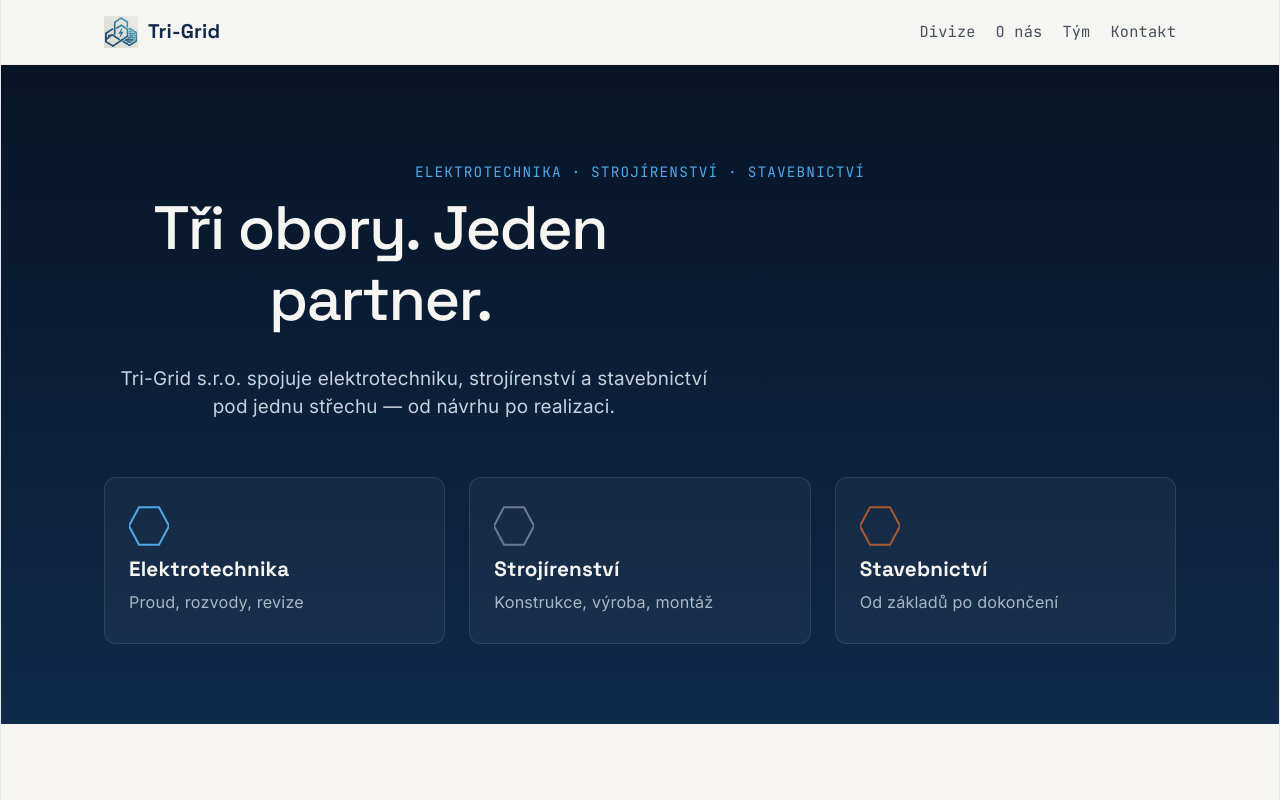
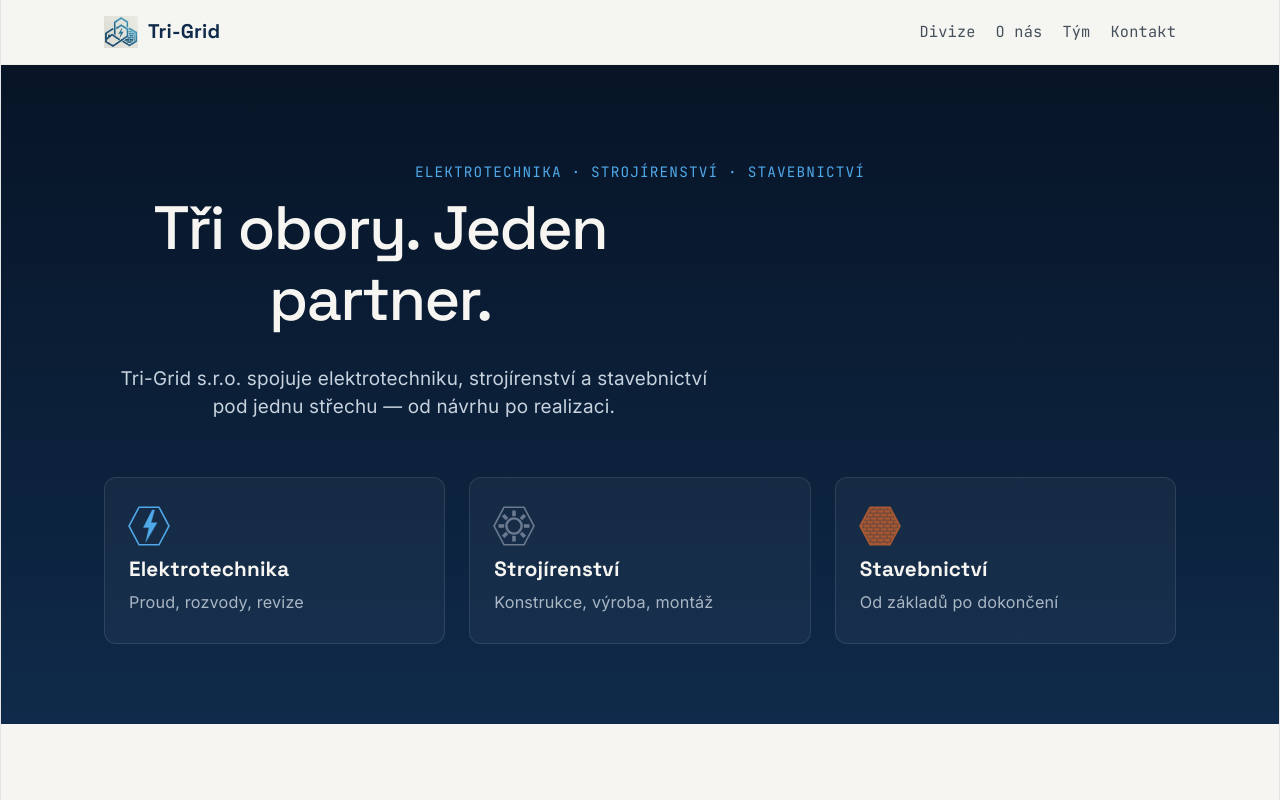
Before and after one commit to nightoul/tri-grid, a React (Vite) app: page / in a window 1280 px wide. Shown: the top 800 px of the page. Built offline with nearby package versions, Linux system fonts and the light colour scheme.

Commit message:
ikony ve stredni casti

```diff
--- a/src/App.css
+++ b/src/App.css
@@ -196,16 +196,59 @@ a {
   width: 40px;
   height: 40px;
   margin-bottom: 4px;
+  overflow: visible;
 }
 
-.hex-icon polygon {
+.hex-outline {
   fill: none;
-  stroke-width: 5;
+  stroke-width: 4;
 }
 
-.hex-icon--blue polygon { stroke: var(--blue-400); }
-.hex-icon--steel polygon { stroke: var(--steel-500); }
-.hex-icon--brick polygon { stroke: var(--brick-500); }
+.hex-glyph {
+  stroke: none;
+}
+
+.hex-glyph-ring {
+  fill: none;
+  stroke-width: 6;
+}
+
+.brick-block {
+  stroke: none;
+}
+
+.hex-icon--blue .hex-outline,
+.hex-icon--blue .hex-glyph,
+.hex-icon--blue .hex-glyph-ring,
+.hex-icon--blue .brick-block {
+  stroke: var(--blue-400);
+}
+.hex-icon--blue .hex-glyph,
+.hex-icon--blue .brick-block {
+  fill: var(--blue-400);
+}
+
+.hex-icon--steel .hex-outline,
+.hex-icon--steel .hex-glyph,
+.hex-icon--steel .hex-glyph-ring,
+.hex-icon--steel .brick-block {
+  stroke: var(--steel-500);
+}
+.hex-icon--steel .hex-glyph,
+.hex-icon--steel .brick-block {
+  fill: var(--steel-500);
+}
+
+.hex-icon--brick .hex-outline,
+.hex-icon--brick .hex-glyph,
+.hex-icon--brick .hex-glyph-ring,
+.hex-icon--brick .brick-block {
+  stroke: var(--brick-500);
+}
+.hex-icon--brick .hex-glyph,
+.hex-icon--brick .brick-block {
+  fill: var(--brick-500);
+}
 
 .division-card--blue { --card-accent: var(--blue-400); }
 .division-card--steel { --card-accent: var(--steel-500); }
--- a/src/App.jsx
+++ b/src/App.jsx
@@ -13,6 +13,7 @@ const divisions = [
       'Návrh a realizace slaboproudých systémů',
     ],
     accent: 'blue',
+    type: 'bolt',
   },
   {
     id: 'strojirenstvi',
@@ -25,6 +26,7 @@ const divisions = [
       'Zámečnické a svářečské práce',
     ],
     accent: 'steel',
+    type: 'gear',
   },
   {
     id: 'stavebnictvi',
@@ -37,6 +39,7 @@ const divisions = [
       'Stavební dozor a příprava projektů',
     ],
     accent: 'brick',
+    type: 'brick',
   },
 ]
 
@@ -46,10 +49,54 @@ const team = [
   { name: 'Zakladatel 3', role: 'Stavebnictví', initials: 'Z3' },
 ]
 
-function HexIcon({ accent }) {
+function HexIcon({ id, accent, type }) {
+  const clipId = `hexClip-${id}`
+  const patternId = `brickPattern-${id}`
+  const hexPoints = '25,3 75,3 100,50 75,97 25,97 0,50'
+
   return (
     <svg viewBox="0 0 100 100" className={`hex-icon hex-icon--${accent}`} aria-hidden="true">
-      <polygon points="25,3 75,3 100,50 75,97 25,97 0,50" />
+      <defs>
+        <clipPath id={clipId}>
+          <polygon points={hexPoints} />
+        </clipPath>
+        {type === 'brick' && (
+          <pattern id={patternId} width="34" height="18" patternUnits="userSpaceOnUse">
+            <rect x="1" y="1" width="15" height="7" className="brick-block" />
+            <rect x="18" y="1" width="15" height="7" className="brick-block" />
+            <rect x="10" y="10" width="15" height="7" className="brick-block" />
+            <rect x="-7" y="10" width="15" height="7" className="brick-block" />
+            <rect x="27" y="10" width="15" height="7" className="brick-block" />
+          </pattern>
+        )}
+      </defs>
+
+      <polygon points={hexPoints} className="hex-outline" />
+
+      <g clipPath={`url(#${clipId})`}>
+        {type === 'bolt' && (
+          <polygon points="58,10 36,54 50,54 42,90 70,42 55,42 64,10" className="hex-glyph" />
+        )}
+        {type === 'gear' && (
+          <g>
+            <circle cx="50" cy="50" r="19" className="hex-glyph-ring" />
+            {[0, 45, 90, 135, 180, 225, 270, 315].map((deg) => (
+              <rect
+                key={deg}
+                x="46"
+                y="12"
+                width="8"
+                height="13"
+                className="hex-glyph"
+                transform={`rotate(${deg} 50 50)`}
+              />
+            ))}
+          </g>
+        )}
+        {type === 'brick' && (
+          <rect x="0" y="0" width="100" height="100" fill={`url(#${patternId})`} />
+        )}
+      </g>
     </svg>
   )
 }
@@ -85,7 +132,7 @@ function App() {
             <div className="division-grid" id="divize">
               {divisions.map((d) => (
                 <a href={`#${d.id}`} className={`division-card division-card--${d.accent}`} key={d.id}>
-                  <HexIcon accent={d.accent} />
+                  <HexIcon id={`card-${d.id}`} accent={d.accent} type={d.type} />
                   <h3>{d.label}</h3>
                   <p>{d.tagline}</p>
                 </a>
@@ -120,7 +167,7 @@ function App() {
             >
               <div className="container division-detail__inner">
                 <div className="division-detail__visual">
-                  <HexIcon accent={d.accent} />
+                  <HexIcon id={`detail-${d.id}`} accent={d.accent} type={d.type} />
                 </div>
                 <div className="division-detail__text">
                   <p className="eyebrow">{d.label}</p>
```
